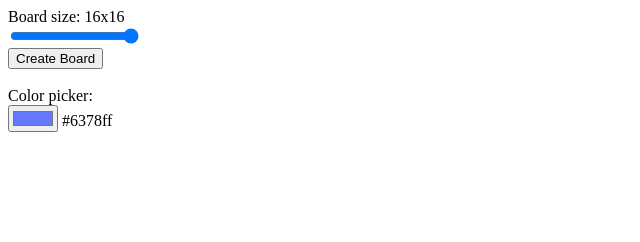
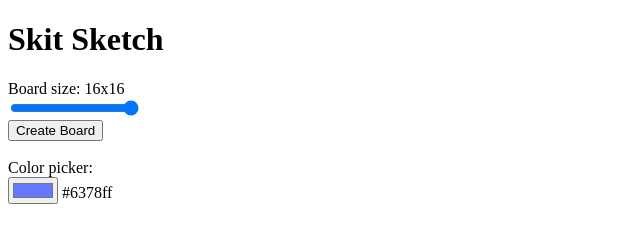
Before and after one commit to BrentMercer/skitsketch, a plain HTML site: page index.html in a window 1280 px wide. Shown: the whole page, without its empty margins (0-640 px from the left). Drawn offline with Linux system fonts and the light colour scheme.

Commit message:
Changed HTML arrangement.

```diff
--- a/index.html
+++ b/index.html
@@ -12,6 +12,15 @@
         }
         .col{
             display: inline-block;
+        }
+        #sidebar{
+            display: inline-block;
+            float: left;
+            width: 200px;
+        }
+        #sketchboard{
+            display: inline-block;
+            float: left;
         }
         .square{
             width: 25px;
@@ -30,8 +39,8 @@
 </head>
 
 <body>
+<h1>Skit Sketch</h1>
 <div id="sidebar">
-    <div>
     <span>Board size: </span>
     <output id="boardsize">16x16</output>
     <div>
@@ -49,7 +58,6 @@
         <div>
             <input id="colorpicker" type="color" value="#6378ff" oninput="document.getElementById('color').innerHTML = this.value">
             <output id="color">#6378ff</output>
-            </div>
         </div>
     </div>
 </div>
```
Lines whose indentation alone changed are shown as unchanged.
